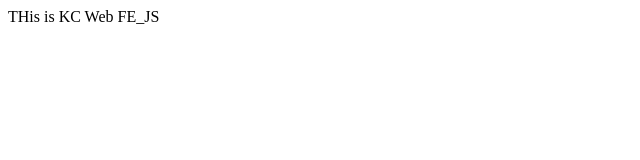
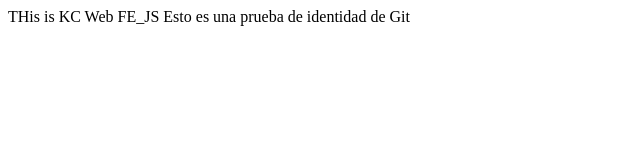
Before and after one commit to prgbono/KC_p5_FrontJS, a plain HTML site: page index.html in a window 1280 px wide. Shown: the whole page, without its empty margins (0-640 px from the left). Drawn offline with Linux system fonts and the light colour scheme.

Commit message:
Esto es una prueba de identidad de Git

```diff
--- a/index.html
+++ b/index.html
@@ -8,5 +8,6 @@
 </head>
 <body>
   THis is KC Web FE_JS
+  Esto es una prueba de identidad de Git
 </body>
 </html>
```
